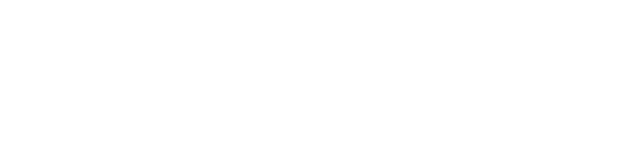
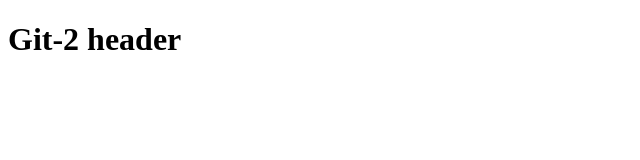
Before and after one commit to premkrish/git-two, a plain HTML site: page index.html in a window 1280 px wide. Shown: the whole page, without its empty margins (0-640 px from the left). Drawn offline with Linux system fonts and the light colour scheme.

Commit message:
added header

```diff
--- a/index.html
+++ b/index.html
@@ -7,6 +7,7 @@
     <title>Git- two</title>
 </head>
 <body>
+    <h1>Git-2 header</h1>
 
 </body>
 </html>
```
